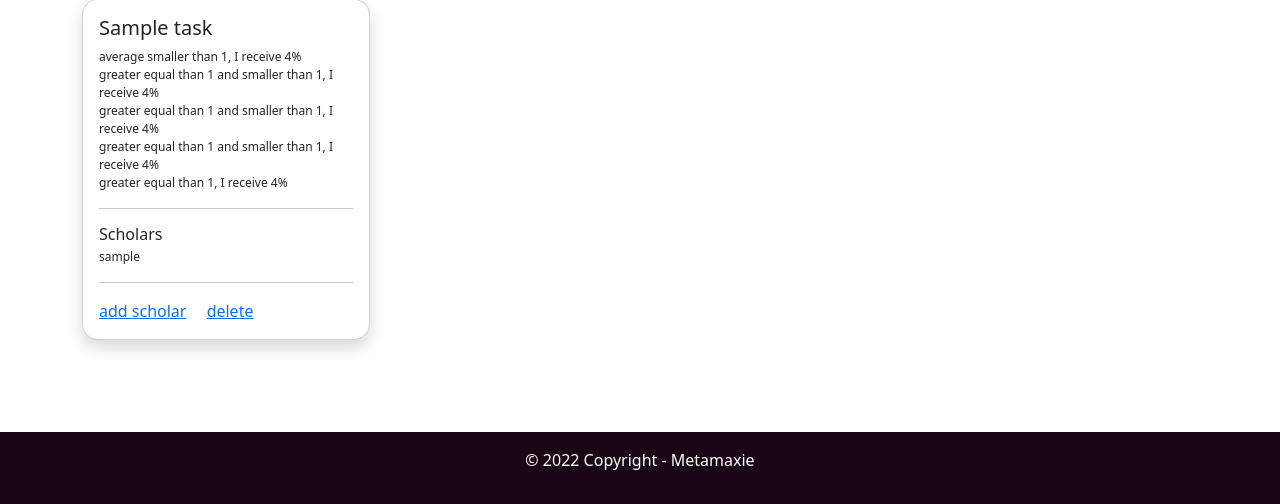
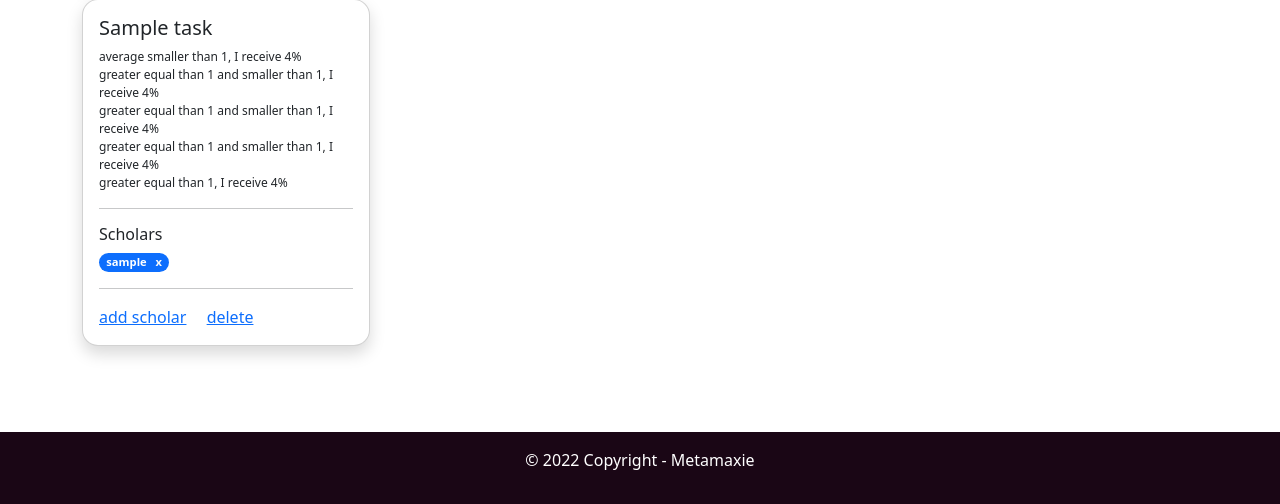
Before and after one commit to rgraner/metamaxie, a Django app: page /tasks/ in a window 1280 px wide. Shown: the part 296-800 px from the top of the page. Run offline with Django 3.2, Linux system fonts and the light colour scheme; a user stored in the database is signed in; tables that the repository leaves empty hold one stand-in row (values such as "Sample post"); grey boxes marked "Sample" are stand-in pictures; some libraries are stand-ins or nearby versions.

Commit message:
Add 'remove scholar from task', add blue box around scholar in task.

```diff
--- a/static/style.css
+++ b/static/style.css
@@ -34,3 +34,11 @@
     padding: 0.35em 0.65em!important;
     font-size: .60em!important;
 }
+
+.no-underline {
+    text-decoration: none!important;
+}
+
+.badge-scholar {
+    font-size: .70em!important;
+}
--- a/tasks/templates/tasks/tasks.html
+++ b/tasks/templates/tasks/tasks.html
@@ -70,7 +70,11 @@
                                 </div><hr>
                             <h6 class="mb-1">Scholars</h6>
                             {% for scholar in task.scholar.all %}
-                                <p class="font-small mb-0">{{ scholar }}</p>
+                                <span class="badge badge-scholar rounded-pill bg-primary">{{ scholar }}
+                                    <span>
+                                        <a href="{% url 'tasks:remove_scholar_from_task' scholar.id task.id%}" class="link-light no-underline" data-bs-toggle="tooltip" data-bs-placement="right" title="Remove">&nbsp;&nbsp;x</a>
+                                    </span>
+                                </span>
                             {% endfor %}
                             <hr>
                             <a class="card-link" href="{% url 'tasks:edit_task' task.id %}">add scholar</a>
--- a/tasks/urls.py
+++ b/tasks/urls.py
@@ -15,5 +15,6 @@ urlpatterns = [
     path('add-task1234a/', views.add_task1234a, name='add_task1234a'),
     path('edit/<int:name_id>/', views.edit_task, name='edit_task'),
     path('remove/<int:task_id>/', views.remove_task, name='remove_task'),
+    path('remove-scholar/<int:scholar_id>-<int:task_id>/', views.remove_scholar_from_task, name='remove_scholar_from_task'),
     path('help-task/', views.help_task, name='help_task'),
 ]
--- a/tasks/views.py
+++ b/tasks/views.py
@@ -3,6 +3,7 @@ from django.contrib.auth.decorators import login_required
 
 from .forms import AddTaskForm1, AddTaskForm2, EditTaskForm
 from .models import Task
+from users.models import ScholarTeam
 from scholarships.views import scholarships_table
 
 
@@ -181,6 +182,17 @@ def remove_task(request, task_id):
 
 
 @login_required
+def remove_scholar_from_task(request, scholar_id, task_id):
+    scholar = ScholarTeam.objects.get(id=scholar_id)
+    task = scholar.task_set.get(id=task_id)
+
+    if request.method!='POST':
+        task.scholar.remove(scholar)
+        task.save()
+        return redirect('tasks:tasks')
+
+
+@login_required
 def help_task(request):
 
     return render(request, 'tasks/help_task.html')
```
